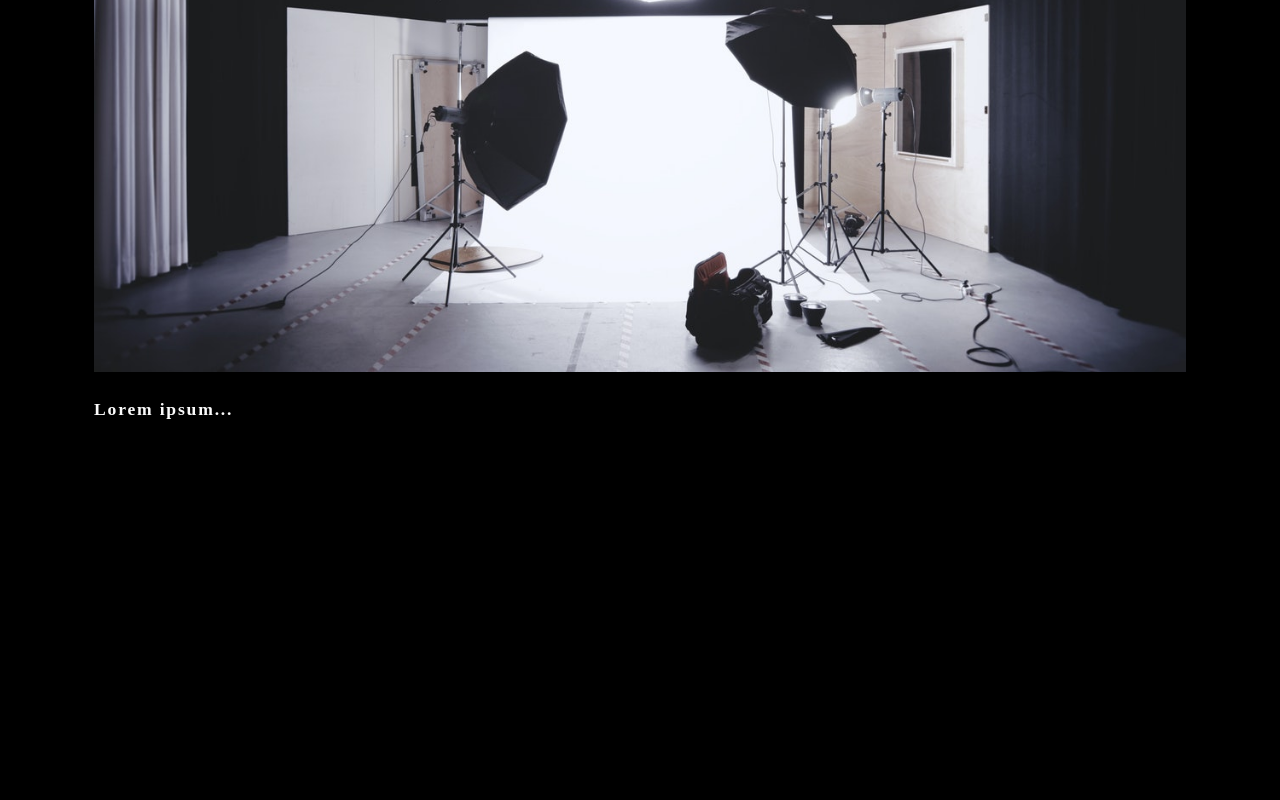
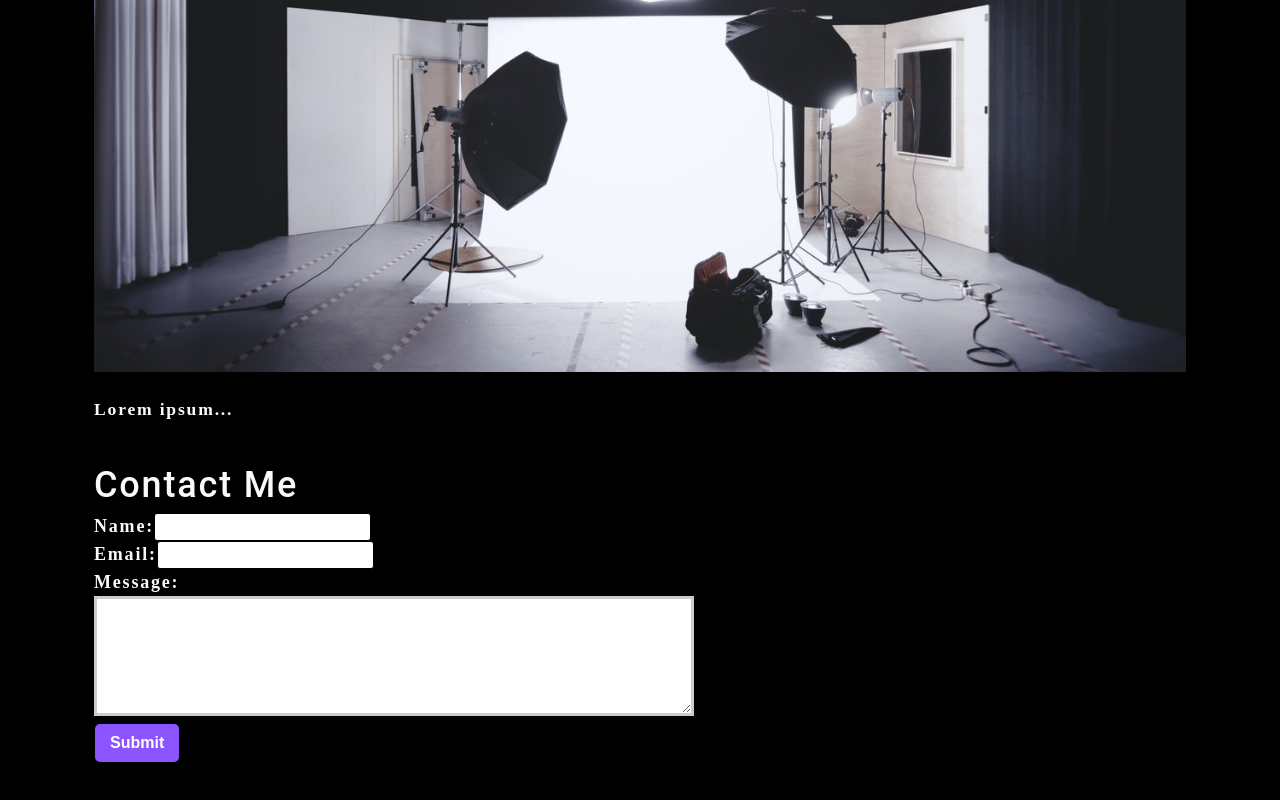
Before and after one commit to Boywondr84/Photo-Port, a React (Create React App) app: page / in a window 1280 px wide. Shown: the part 1609-2409 px from the top of the page. Before the commit the page ends 2122 px from the top, so only its background shows below. Built offline with nearby package versions, Linux system fonts and the light colour scheme.

Commit message:
added contact form to component and to app.js return statement

```diff
--- a/src/App.js
+++ b/src/App.js
@@ -3,6 +3,7 @@
 import About from './components/About';
 import Nav from './components/Nav';
 import Gallery from './components/Gallery';
+import ContactForm from './components/Contact';
 
 
 
@@ -36,6 +37,7 @@
       <main>
         <Gallery currentCategory={currentCategory} />
         <About />
+        <ContactForm />
       </main>
     </div>);
 }
--- /dev/null
+++ b/src/components/Contact/index.js
@@ -0,0 +1,26 @@
+import React from 'react';
+
+const ContactForm = () => {
+    return (
+        <section>
+        <h1>Contact Me</h1>
+        <form id="contact-form">
+            <div>
+                <label htmlFor="name">Name:</label>
+                <input type="text" name="name" />
+                </div>
+            <div>
+                <label htmlFor="email">Email:</label>
+                <input type="email" name="email" />
+            </div>
+            <div>
+                <label htmlFor="message">Message:</label>
+                <textarea name="message" rows="5" />
+            </div>
+            <button type="submit">Submit</button>
+        </form>
+        </section>
+    )
+}
+
+export default ContactForm;
```
